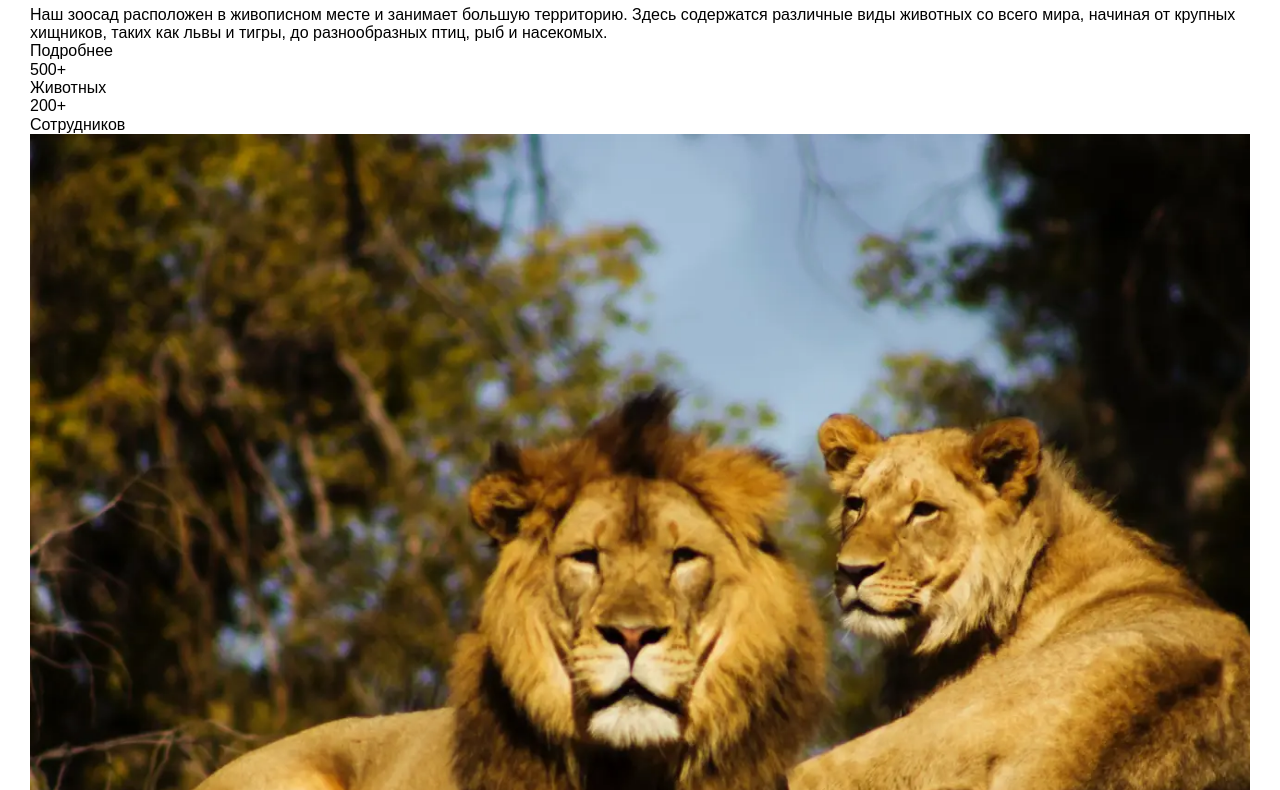
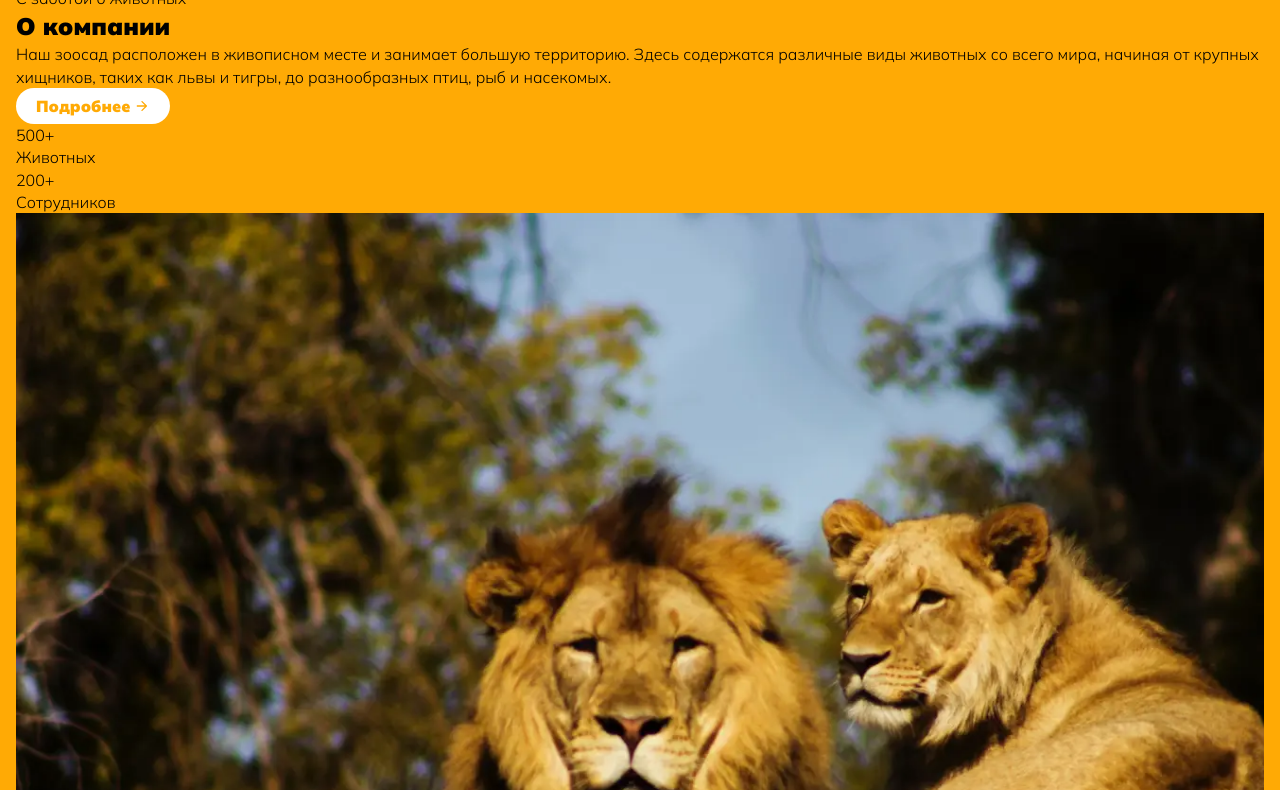
Before and after one commit to tatjana1980/pretty-paw, a website built with webpack: page src/index.html in a window 1280 px wide. Shown: the part 248-1038 px from the top of the page. Built offline with nearby package versions, Linux system fonts and the light colour scheme; files whose address does not match are found by name.

Commit message:
add font style correct style.css

```diff
--- a/src/style/_fonts.scss
+++ b/src/style/_fonts.scss
@@ -0,0 +1,13 @@
+@font-face {
+    font-family: Mulish;
+    font-weight: 1000;
+    src: url('/src/fonts/mulish-extrablack.woff2') format('woff2'),
+    url('/src/fonts/mulish-extrablack.woff') format('woff');
+}
+
+@font-face {
+    font-family: Mulish;
+    font-weight: 300;
+    src: url('/src/fonts/mulish-light.woff2') format('woff2'),
+    url('/src/fonts/mulish-light.woff') format('woff');
+}
--- a/src/style/_style.scss
+++ b/src/style/_style.scss
@@ -12,11 +12,17 @@ html {
 body {
   min-width: 320px;
   min-height: 100vh;
-  font-family: Arial, sans-serif;
+  font-family: Mulish, sans-serif;
+  font-weight: 300;
+  background-color: $back;
+  color: $main;
+  line-height: 1.4;
+  font-size: 16px;
 }
 
 
-img, svg {
+img, svg, video {
+  display: block;
   max-width: 100%;
   max-height: 100%;
   height: auto;
@@ -65,6 +71,28 @@ iframe {
 
 
 .container {
-  padding: 0 30px;
+  padding: 0 16px;
   margin: 0 auto;
 }
+
+
+.link-main {
+  display: inline-flex;
+  align-items: center;
+  gap: 4px;
+  padding: 10px 20px;
+  font-weight: 1000;
+  font-size: 16px;
+  line-height: 1;
+  color: $back;
+  background: $second;
+  border-radius: 80px;
+
+  &:after {
+    content: '';
+    display: block;
+    width: 16px;
+    height: 16px;
+    background: url('../img/arow_right.svg') center/contain no-repeat;
+  }
+}
```
Also changed, not shown: src/fonts/mulish-extrablack.woff (added), src/fonts/mulish-extrablack.woff2 (added), src/fonts/mulish-light.woff (added), src/fonts/mulish-light.woff2 (added), src/img/arow_right.svg (added).
